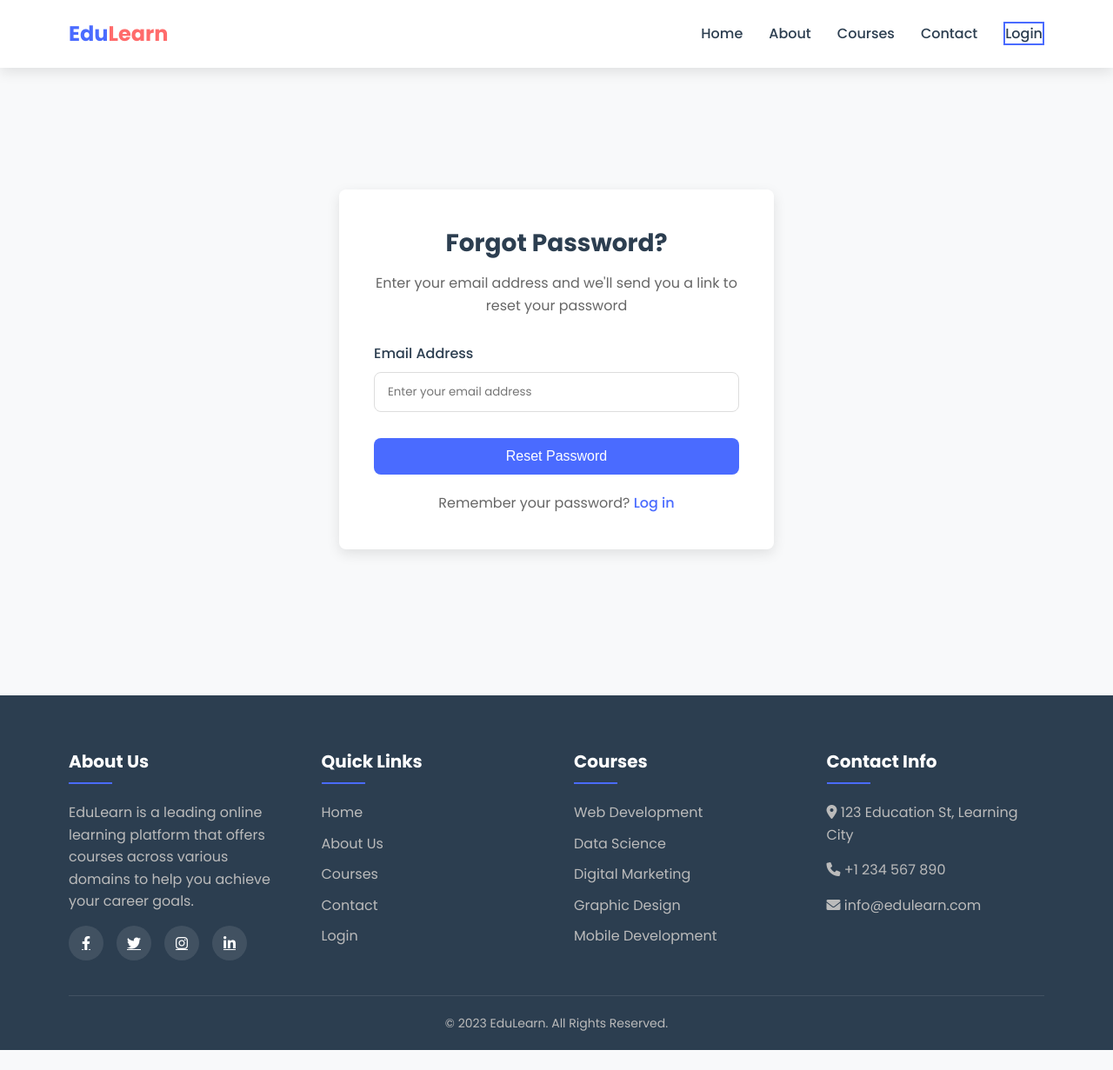
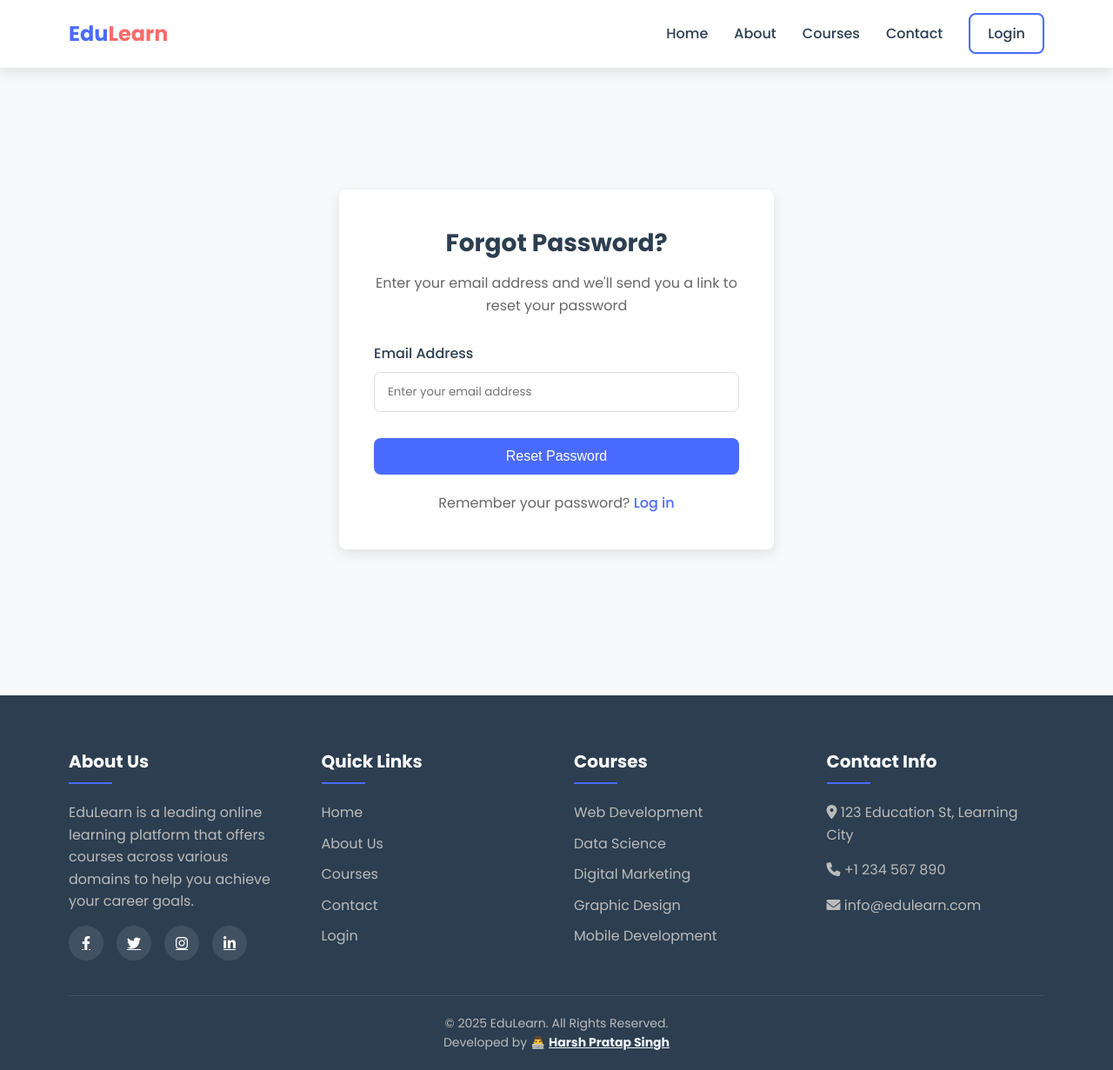
Before and after one commit to Sainy98/EduLearn, a plain HTML site: page forget.html in a window 1280 px wide. Shown: the whole page at 87% size. Before the commit the page ends 1208 px from the top, so only its background shows below. Drawn offline with nearby package versions, Linux system fonts and the light colour scheme.

```diff
--- a/forget.html
+++ b/forget.html
@@ -108,14 +108,18 @@
         }
 
         .btn-outline {
-            background-color: transparent;
+          background-color: transparent;
             border: 2px solid var(--primary-color);
-            color: var(--primary-color);
+            color: #000000;
+
+            text-decoration: none;
+            padding: 10px 20px;
+            border-radius: 8px;
         }
 
         .btn-outline:hover {
             background-color: var(--primary-color);
-            color: white;
+            color: white !important;
         }
 
         /* Forgot Password Section */
@@ -307,6 +311,10 @@
             color: #bbb;
             font-size: 14px;
         }
+        .footer-bottom a{
+            color: aliceblue;
+            font-weight: 700;
+        }
 
         /* Responsive */
         @media (max-width: 768px) {
@@ -414,8 +422,11 @@
                 </div>
             </div>
             <div class="footer-bottom">
-                <p>&copy; 2023 EduLearn. All Rights Reserved.</p>
-            </div>
+              <p>&copy; 2025 EduLearn. All Rights Reserved.</p>
+              <p>Developed by 👨‍💻
+                  <a href="sainy98.github.io/portfolio">Harsh Pratap Singh </a>
+              </p>
+          </div>
         </div>
     </footer>
 
```
Also changed, not shown: login.html (+1 -5 lines), 1 other file.
